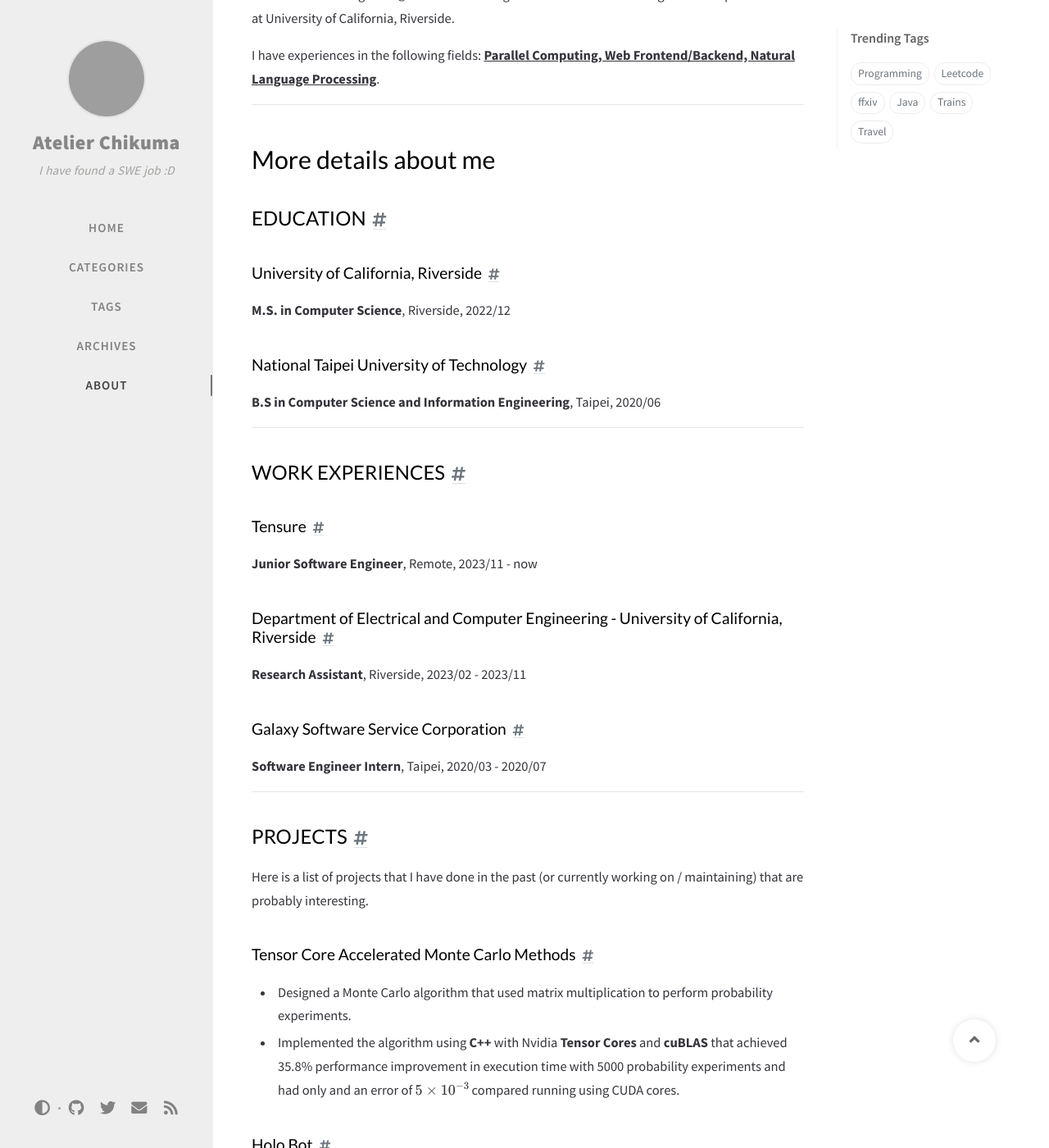
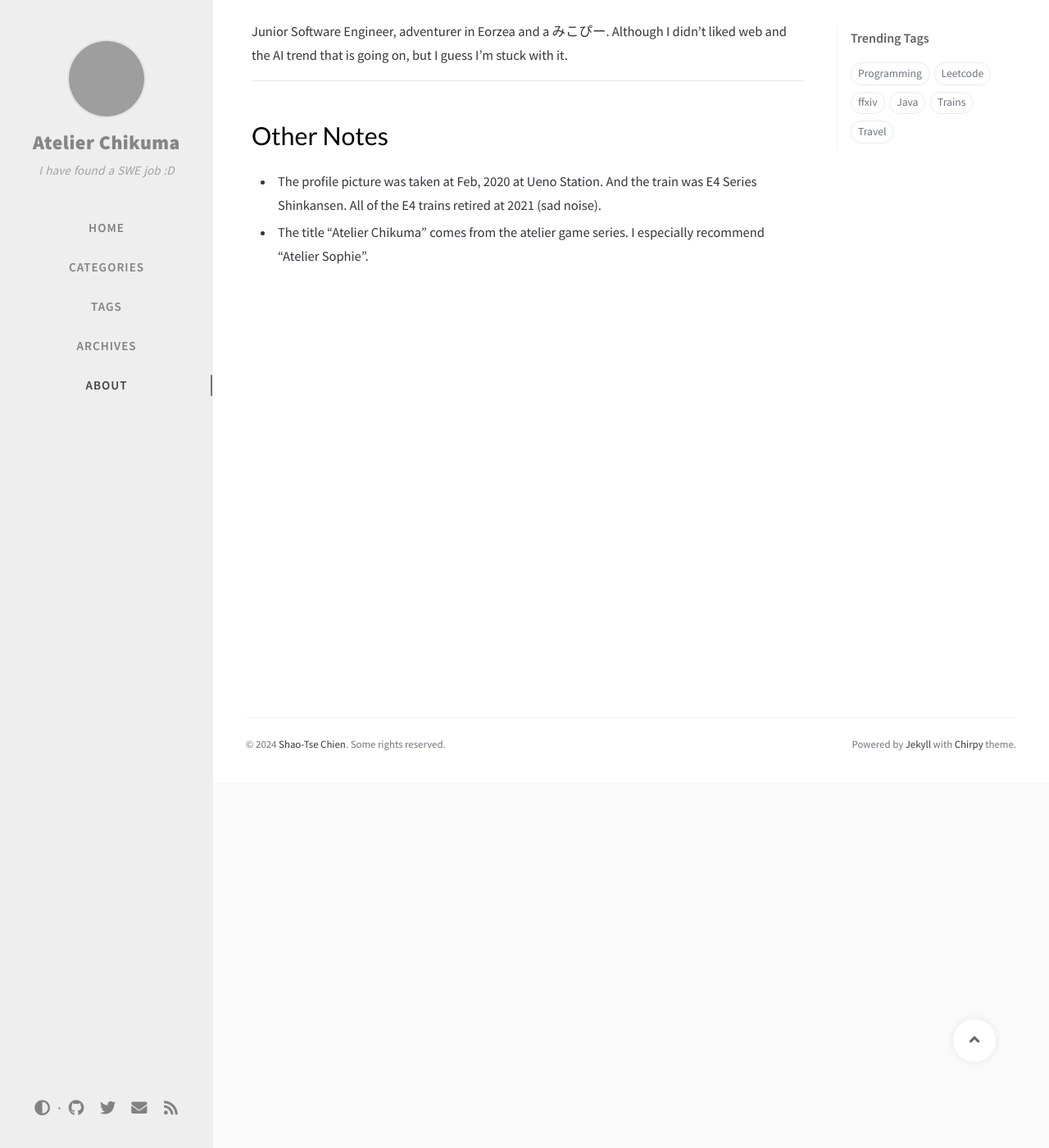
Before and after one commit to cst0601/cst0601.github.io, a Jekyll site: the page built from _tabs/about.md, in a window 1280 px wide and 1400 px high, scrolled down 445 px. Shown: the whole window at 82% size. Built offline with Jekyll 4.4.1, drawn with Linux system fonts in a browser that asks for light colours; nearby versions of some CDN libraries; formulas are drawn with MathJax 3; comment, search, counter and statistics services are not loaded; some of the changed text lies outside the part shown; grey boxes are pictures that could not be loaded.

Commit message:
upated about page

```diff
--- a/_tabs/about.md
+++ b/_tabs/about.md
@@ -6,93 +6,19 @@ order: 4
 
 # About This Site
 
-Mainly I write posts of solving Leetcode problems, though it did not came to me
-that I'll be posting that many Leetcode stuffs. Here I occasionally post some
-other things.
+For now, the main usage of this site is for me to post solutions for Leetcode
+problems. Although it did not came to me that I am posting mainly Leetcode
+stuffs.
+
+After getting a job recently (finally), I'm a bit lost on what am I going to do
+with this.
 
 ---
 
 # "Chikuma" Chien
 
-Junior Software Engineer @ Tensure. Recent graduate with a master's degree
-in Compute Science at University of California, Riverside.
-
-I have experiences in the following fields: <ins>**Parallel Computing, Web
-Frontend/Backend, Natural Language Processing**</ins>.
-
----
-
-# More details about me
-
-## EDUCATION
-
-### University of California, Riverside
-**M.S. in Computer Science**, Riverside, 2022/12
-
-### National Taipei University of Technology
-**B.S in Computer Science and Information Engineering**, Taipei, 2020/06
-
----
-
-## WORK EXPERIENCES
-
-### Tensure
-**Junior Software Engineer**, Remote, 2023/11 - now
-
-### Department of Electrical and Computer Engineering - University of California, Riverside
-**Research Assistant**, Riverside, 2023/02 - 2023/11
-
-### Galaxy Software Service Corporation
-**Software Engineer Intern**, Taipei, 2020/03 - 2020/07
-
----
-
-## PROJECTS
-
-Here is a list of projects that I have done in the past (or currently working
-on / maintaining) that are probably interesting.
-
-### Tensor Core Accelerated Monte Carlo Methods
-- Designed a Monte Carlo algorithm that used matrix multiplication to perform
-  probability experiments.
-- Implemented the algorithm using **C++** with Nvidia **Tensor Cores** and
-  **cuBLAS** that achieved 35.8% performance improvement in execution time with
-  5000 probability experiments and had only and an error of $5\times 10^{-3}$
-  compared running using CUDA cores.
-
-### Holo Bot
-- Developed a discord bot that checks schedules, Youtube, Twitter contents of
-  streamers and supports more than 3,000 members using **Java**.
-- Designed a modular system architecture and built a WebAPI that scrapes web
-  contents for stream schedules using **Python** and **Flask** to improve system
-  stability and achieve 0 crashes since 12/19/2020.
-- This project is still maintained by me, you can found it on my Github page:
-    * [Holo Bot](https://github.com/cst0601/Holo-Bot)
-    * [Holo Schedule API](https://github.com/cst0601/holo_schedule_api)
-
----
-
-## SKILLS
-
-### Programming Languages:
-C, C++, Java, Python, SQL, JavaScript, recently learning Rust
-### Libraries and Frameworks:
-CUDA, cuBLAS, OpenCV, PyTorch, Flask, React, Node.js
-### Parallel Computing, Natural Language Processing, Image Processing, Full Stack Web Development
-
----
-
-# Things I do when I am not programming
-- I'm deep inside a rabbit hole called Hololive, so I watch streams, lives, and
-  other events. And my 推しはさくらみこです。
-- Learn languages. Aside from English, I am learning Japanese (for various
-  reasons, probably related to the first bullet point).
-- Travel. Although I haven't been able to do so for some time.
-- Gaming, especially paradox games (games which you make the world map into one
-  color) and FFXIV. Find me @ Elemental-Carbuncle. I got a house at Shirogane
-  29-51. Maybe we could go on a raid sometimes.
-- Read visual novels, if you are interested in this, check out Yuzusoft's games
-  and 月に寄り添う乙女の作法 series.
+Junior Software Engineer, adventurer in Eorzea and a みこぴー. Although I didn't
+liked web and the AI trend that is going on, but I guess I'm stuck with it.
 
 ---
 
```
